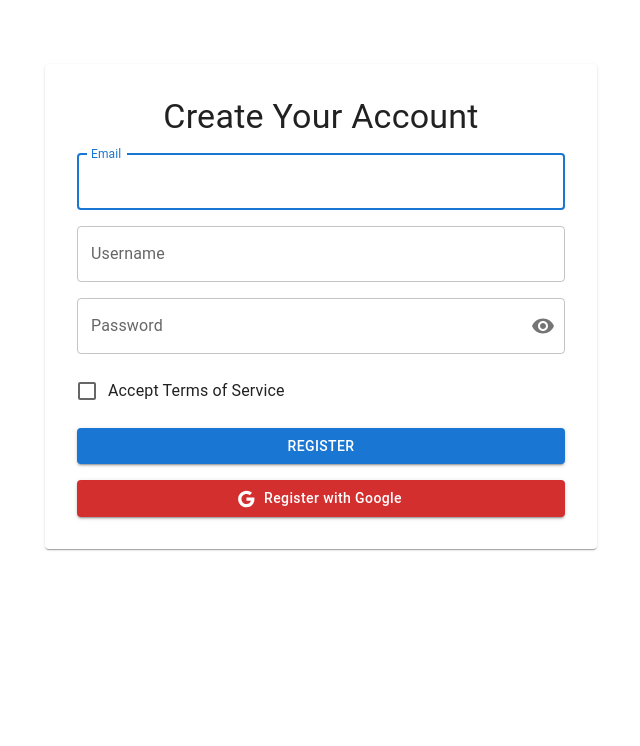
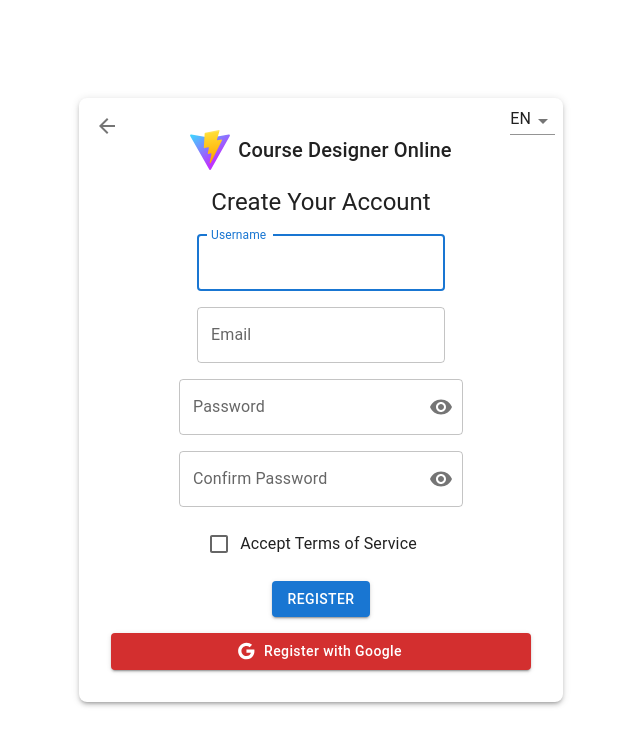
Before and after one commit to kamio90/course-designer, a React (Vite) app: page /register in a window 1280 px wide. Shown: the top 746 px of the page, without its empty margins (319-959 px from the left). Built offline with nearby package versions, Linux system fonts and the light colour scheme.

Commit message:
Implement branded registration view

```diff
--- a/src/i18n.ts
+++ b/src/i18n.ts
@@ -89,6 +89,8 @@ export const translations = {
     emailInvalid: 'Enter a valid email',
     passwordRequired: 'Password is required',
     passwordMin: 'Minimum 8 characters',
+    confirmPassword: 'Confirm Password',
+    passwordMismatch: 'Passwords do not match',
     registerTitle: 'Create Your Account',
     googleRegister: 'Register with Google',
     googleRegisterMock: 'Google register mocked',
@@ -221,6 +223,8 @@ export const translations = {
     emailInvalid: 'Nieprawidłowy email',
     passwordRequired: 'Hasło jest wymagane',
     passwordMin: 'Minimum 8 znaków',
+    confirmPassword: 'Potwierdź hasło',
+    passwordMismatch: 'Hasła nie są takie same',
     registerTitle: 'Utwórz konto',
     googleRegister: 'Zarejestruj przez Google',
     googleRegisterMock: 'Rejestracja Google - symulacja',
--- a/src/pages/RegisterView.tsx
+++ b/src/pages/RegisterView.tsx
@@ -1,6 +1,6 @@
 import { useState } from 'react'
 import {
-  Container,
+  Box,
   Paper,
   Stack,
   Typography,
@@ -12,8 +12,11 @@ import {
   FormHelperText,
   IconButton,
   InputAdornment,
+  Select,
+  MenuItem,
+  useTheme,
 } from '@mui/material'
-import { Visibility, VisibilityOff } from '@mui/icons-material'
+import { Visibility, VisibilityOff, ArrowBack } from '@mui/icons-material'
 import { useForm } from 'react-hook-form'
 import { yupResolver } from '@hookform/resolvers/yup'
 import * as yup from 'yup'
@@ -21,23 +24,33 @@ import GoogleAuthButton from '../components/GoogleAuthButton'
 import { useApp } from '../context/AppContext'
 import { register as apiRegister } from '../api/fakeApi'
 import { translations } from '../i18n'
+import lightLogo from '../assets/logo-light.svg'
+import darkLogo from '../assets/logo-dark.svg'
 
 interface FormInputs {
   email: string
   username: string
   password: string
+  confirmPassword: string
   termsAccepted: boolean
 }
 
 export default function RegisterView() {
-  const { lang } = useApp()
+  const { lang, switchLang } = useApp()
   const t = translations[lang]
+  const theme = useTheme()
+  const logo = theme.palette.mode === 'dark' ? darkLogo : lightLogo
   const [showPwd, setShowPwd] = useState(false)
+  const [showConfirm, setShowConfirm] = useState(false)
 
   const schema = yup.object({
-    email: yup.string().email().required(),
+    email: yup.string().email(t.emailInvalid).required(t.emailRequired),
     username: yup.string().required(),
-    password: yup.string().min(6).required(),
+    password: yup.string().min(8, t.passwordMin).required(t.passwordRequired),
+    confirmPassword: yup
+      .string()
+      .oneOf([yup.ref('password')], t.passwordMismatch)
+      .required(t.passwordRequired),
     termsAccepted: yup
       .boolean()
       .oneOf([true], t.tos)
@@ -50,8 +63,9 @@ export default function RegisterView() {
     formState: { errors, isSubmitting },
   } = useForm<FormInputs>({
     resolver: yupResolver(schema),
-    mode: 'onBlur',
-    defaultValues: { termsAccepted: false } as FormInputs,
+    mode: 'onChange',
+    reValidateMode: 'onChange',
+    defaultValues: { termsAccepted: false, confirmPassword: '' } as FormInputs,
   })
 
   const onSubmit = async (data: FormInputs) => {
@@ -70,25 +84,61 @@ export default function RegisterView() {
   }
 
   return (
-    <Container maxWidth="sm" sx={{ mt: 8 }}>
-      <Paper sx={{ p: 4 }} component="form" onSubmit={handleSubmit(onSubmit)}>
-        <Stack spacing={2}>
-          <Typography variant="h4" component="h1" textAlign="center">
+    <Box
+      sx={{
+        minHeight: '100vh',
+        display: 'flex',
+        alignItems: 'center',
+        justifyContent: 'center',
+        bgcolor: 'background.default',
+      }}
+    >
+      <Paper
+        sx={{ p: 4, width: '100%', maxWidth: 420, borderRadius: 2, position: 'relative' }}
+        component="form"
+        onSubmit={handleSubmit(onSubmit)}
+        elevation={3}
+      >
+        <Box sx={{ position: 'absolute', top: 8, left: 8 }}>
+          <IconButton aria-label={t.back} onClick={() => window.history.back()}>
+            <ArrowBack />
+          </IconButton>
+        </Box>
+        <Box sx={{ position: 'absolute', top: 8, right: 8 }}>
+          <Select
+            value={lang}
+            onChange={(e) => switchLang(e.target.value as 'en' | 'pl')}
+            size="small"
+            variant="standard"
+            inputProps={{ 'aria-label': t.language }}
+          >
+            <MenuItem value="en">EN</MenuItem>
+            <MenuItem value="pl">PL</MenuItem>
+          </Select>
+        </Box>
+        <Stack spacing={2} alignItems="center">
+          <Stack direction="row" spacing={1} alignItems="center">
+            <img src={logo} alt={t.appName} width={40} height={40} />
+            <Typography variant="h6" component="span">
+              {t.appName}
+            </Typography>
+          </Stack>
+          <Typography variant="h5" component="h1">
             {t.registerTitle}
           </Typography>
+          <TextField
+            label={t.username}
+            {...register('username')}
+            error={!!errors.username}
+            helperText={errors.username?.message}
+            autoFocus
+          />
           <TextField
             label={t.email}
             type="email"
             {...register('email')}
             error={!!errors.email}
             helperText={errors.email?.message}
-            autoFocus
-          />
-          <TextField
-            label={t.username}
-            {...register('username')}
-            error={!!errors.username}
-            helperText={errors.username?.message}
           />
           <TextField
             label={t.password}
@@ -96,6 +146,7 @@ export default function RegisterView() {
             {...register('password')}
             error={!!errors.password}
             helperText={errors.password?.message}
+            FormHelperTextProps={{ 'aria-live': 'polite' }}
             InputProps={{
               endAdornment: (
                 <InputAdornment position="end">
@@ -105,6 +156,27 @@ export default function RegisterView() {
                     edge="end"
                   >
                     {showPwd ? <VisibilityOff /> : <Visibility />}
+                  </IconButton>
+                </InputAdornment>
+              ),
+            }}
+          />
+          <TextField
+            label={t.confirmPassword}
+            type={showConfirm ? 'text' : 'password'}
+            {...register('confirmPassword')}
+            error={!!errors.confirmPassword}
+            helperText={errors.confirmPassword?.message}
+            FormHelperTextProps={{ 'aria-live': 'polite' }}
+            InputProps={{
+              endAdornment: (
+                <InputAdornment position="end">
+                  <IconButton
+                    onClick={() => setShowConfirm((s) => !s)}
+                    aria-label={showConfirm ? t.hidePassword : t.showPassword}
+                    edge="end"
+                  >
+                    {showConfirm ? <VisibilityOff /> : <Visibility />}
                   </IconButton>
                 </InputAdornment>
               ),
@@ -126,11 +198,12 @@ export default function RegisterView() {
             onAuth={() => {
               alert(t.googleRegisterMock)
             }}
+            ariaLabel={t.googleRegister}
           >
             {t.googleRegister}
           </GoogleAuthButton>
         </Stack>
       </Paper>
-    </Container>
+    </Box>
   )
 }
```
